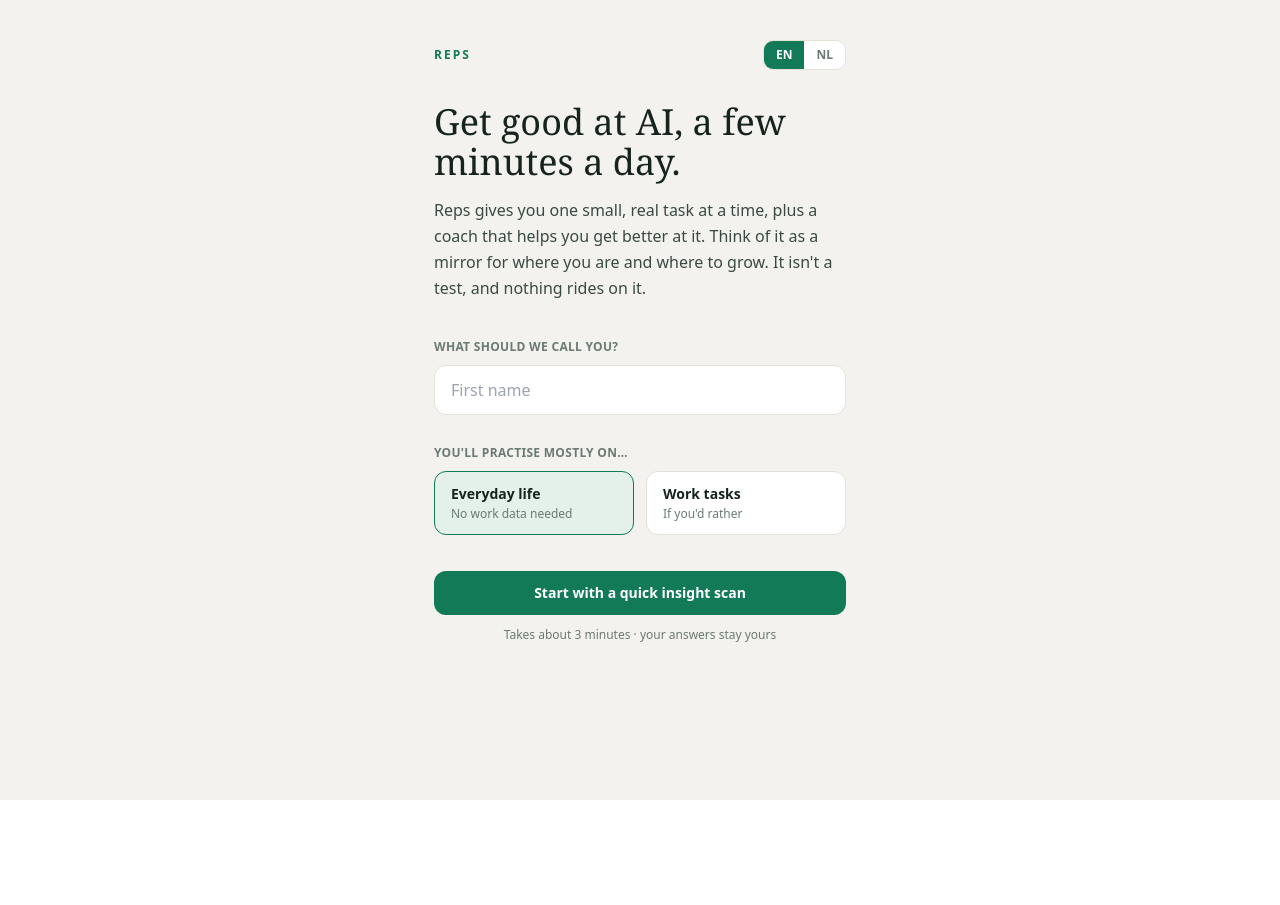
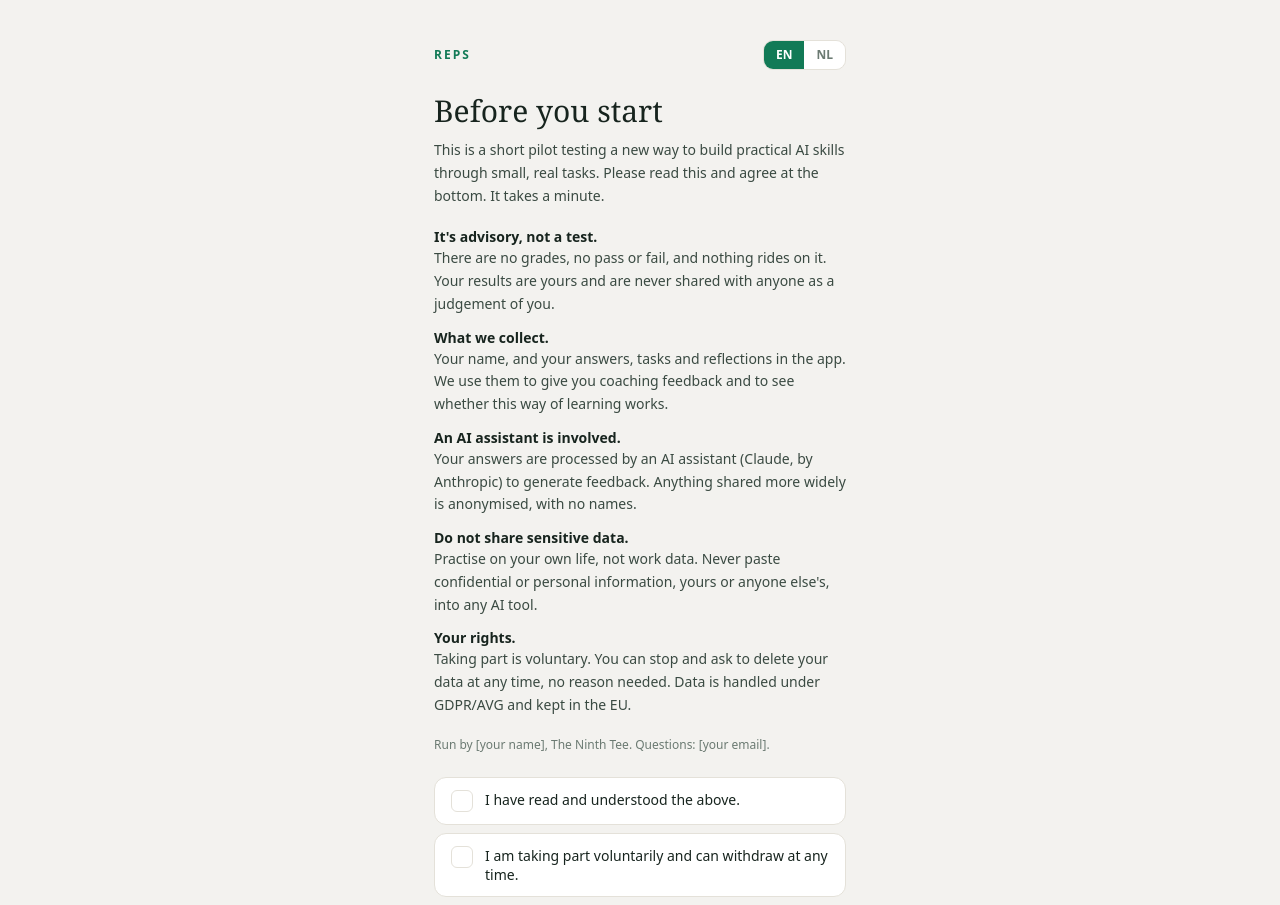
Before and after one commit to shaitanshaitan/brigvanti, a React (Vite) app: page / in a window 1280 px wide. Shown: the top 905 px of the page. Before the commit the page ends 800 px from the top, so only its background shows below. Built offline with nearby package versions, Linux system fonts and the light colour scheme.

Commit message:
Add files via upload

```diff
--- a/src/App.jsx
+++ b/src/App.jsx
@@ -236,9 +236,48 @@ const UI = {
   },
 };
 
+const CONSENT = {
+  en: {
+    title: "Before you start",
+    intro: "This is a short pilot testing a new way to build practical AI skills through small, real tasks. Please read this and agree at the bottom. It takes a minute.",
+    points: [
+      ["It's advisory, not a test.", "There are no grades, no pass or fail, and nothing rides on it. Your results are yours and are never shared with anyone as a judgement of you."],
+      ["What we collect.", "Your name, and your answers, tasks and reflections in the app. We use them to give you coaching feedback and to see whether this way of learning works."],
+      ["An AI assistant is involved.", "Your answers are processed by an AI assistant (Claude, by Anthropic) to generate feedback. Anything shared more widely is anonymised, with no names."],
+      ["Do not share sensitive data.", "Practise on your own life, not work data. Never paste confidential or personal information, yours or anyone else's, into any AI tool."],
+      ["Your rights.", "Taking part is voluntary. You can stop and ask to delete your data at any time, no reason needed. Data is handled under GDPR/AVG and kept in the EU."],
+    ],
+    contact: "Run by [your name], The Ninth Tee. Questions: [your email].",
+    checks: [
+      "I have read and understood the above.",
+      "I am taking part voluntarily and can withdraw at any time.",
+      "I agree to my responses being used and processed, including with an AI assistant, for this pilot.",
+    ],
+    agree: "Agree and continue",
+  },
+  nl: {
+    title: "Voordat je begint",
+    intro: "Dit is een korte proef die een nieuwe manier test om praktische AI-vaardigheden op te bouwen met kleine, echte taken. Lees dit even en ga onderaan akkoord. Het kost een minuut.",
+    points: [
+      ["Het is advies, geen test.", "Er zijn geen cijfers, geen goed of fout, en er hangt niets van af. Je resultaten zijn van jou en worden nooit met iemand gedeeld als een oordeel over jou."],
+      ["Wat we verzamelen.", "Je naam, en je antwoorden, taken en reflecties in de app. We gebruiken die om je feedback te geven en om te zien of deze manier van leren werkt."],
+      ["Er is een AI-assistent bij betrokken.", "Je antwoorden worden verwerkt door een AI-assistent (Claude, van Anthropic) om feedback te maken. Wat breder wordt gedeeld is geanonimiseerd, zonder namen."],
+      ["Deel geen gevoelige gegevens.", "Oefen op je eigen leven, niet op werkgegevens. Plak nooit vertrouwelijke of persoonlijke informatie, van jou of van iemand anders, in een AI-tool."],
+      ["Je rechten.", "Meedoen is vrijwillig. Je kunt op elk moment stoppen en vragen om je gegevens te verwijderen, zonder reden. Gegevens worden verwerkt volgens de AVG en binnen de EU bewaard."],
+    ],
+    contact: "Uitgevoerd door [jouw naam], The Ninth Tee. Vragen: [jouw e-mail].",
+    checks: [
+      "Ik heb het bovenstaande gelezen en begrepen.",
+      "Ik doe vrijwillig mee en kan op elk moment stoppen.",
+      "Ik ga ermee akkoord dat mijn antwoorden worden gebruikt en verwerkt, ook met een AI-assistent, voor deze proef.",
+    ],
+    agree: "Akkoord en verder",
+  },
+};
+
 /* --------------------------- persistence -------------------------- */
 const KEY = "reps_state_v2";
-const emptyState = (lang = "en") => ({ lang, profile: null, scan: null, loops: {}, reps: 0, streak: 0, lastDay: null, badges: [] });
+const emptyState = (lang = "en") => ({ lang, consent: null, profile: null, scan: null, loops: {}, reps: 0, streak: 0, lastDay: null, badges: [] });
 async function loadState() {
   try { const v = localStorage.getItem(KEY); return v ? JSON.parse(v) : emptyState(); }
   catch { return emptyState(); }
@@ -316,12 +355,12 @@ export default function App() {
 
   useEffect(() => { (async () => {
     const s = await loadState(); setS(s);
-    setView(!s.profile ? "onboard" : !s.scan ? "scan" : "home");
+    setView(!s.consent ? "consent" : !s.profile ? "onboard" : !s.scan ? "scan" : "home");
     setLoading(false);
   })(); }, []);
   const commit = (next) => { setS(next); saveState(next); };
   const setLang = (l) => commit({ ...S, lang: l });
-  const doReset = () => { const e = emptyState(lang); setS(e); saveState(e); setActiveLoop(null); setView("onboard"); };
+  const doReset = () => { const e = emptyState(lang); setS(e); saveState(e); setActiveLoop(null); setView("consent"); };
 
   if (loading) return (
     <div style={{ background: C.paper, minHeight: "100vh", fontFamily: SANS, color: C.sage }} className="flex items-center justify-center">{t.loading}</div>
@@ -329,6 +368,7 @@ export default function App() {
   return (
     <div style={{ background: C.paper, minHeight: "100vh", fontFamily: SANS, color: C.ink }}>
       <div className="mx-auto w-full" style={{ maxWidth: 460 }}>
+        {view === "consent" && <Consent lang={lang} setLang={setLang} onAgree={() => { commit({ ...S, consent: { agreed: true, at: Date.now(), version: 1 } }); setView("onboard"); }} />}
         {view === "onboard" && <Onboard t={t} lang={lang} setLang={setLang} onDone={(profile) => { commit({ ...S, profile }); setView("scan"); }} />}
         {view === "scan" && <Scan t={t} lang={lang} onDone={(scan) => { commit({ ...S, scan }); setView("insight"); }} />}
         {view === "insight" && <Insight t={t} lang={lang} S={S} onContinue={() => setView("home")} />}
@@ -340,6 +380,42 @@ export default function App() {
 }
 
 /* --------------------------- Onboarding --------------------------- */
+function Consent({ lang, setLang, onAgree }) {
+  const co = CONSENT[lang];
+  const [checks, setChecks] = useState([false, false, false]);
+  const allChecked = checks.every(Boolean);
+  return (
+    <div className="px-6 pt-10 pb-12">
+      <div className="flex items-center justify-between mb-6">
+        <div style={{ color: C.emerald, letterSpacing: 2 }} className="text-xs font-bold uppercase">Reps</div>
+        <LangToggle lang={lang} onChange={setLang} />
+      </div>
+      <h1 style={{ fontFamily: SERIF, color: C.ink, lineHeight: 1.1 }} className="text-3xl mb-3">{co.title}</h1>
+      <p style={{ color: C.inkSoft }} className="text-sm mb-5 leading-relaxed">{co.intro}</p>
+      <div className="space-y-3 mb-5">
+        {co.points.map((p, i) => (
+          <div key={i}>
+            <div style={{ color: C.ink }} className="text-sm font-semibold">{p[0]}</div>
+            <div style={{ color: C.inkSoft }} className="text-sm leading-relaxed">{p[1]}</div>
+          </div>
+        ))}
+      </div>
+      <p style={{ color: C.sage }} className="text-xs mb-6">{co.contact}</p>
+      <div className="space-y-2 mb-6">
+        {co.checks.map((c, i) => (
+          <button key={i} onClick={() => setChecks(checks.map((v, idx) => (idx === i ? !v : v)))}
+            className="w-full flex items-start gap-3 text-left px-4 py-3 active:scale-[.995]"
+            style={{ borderRadius: 12, background: checks[i] ? C.emeraldSoft : C.white, border: `1.5px solid ${checks[i] ? C.emerald : C.line}` }}>
+            <div style={{ width: 22, height: 22, borderRadius: 6, flexShrink: 0, background: checks[i] ? C.emerald : C.white, border: `1.5px solid ${checks[i] ? C.emerald : C.line}`, color: C.white }} className="flex items-center justify-center text-xs">{checks[i] ? "✓" : ""}</div>
+            <span style={{ color: C.ink }} className="text-sm leading-snug">{c}</span>
+          </button>
+        ))}
+      </div>
+      <Btn full disabled={!allChecked} onClick={onAgree}>{co.agree}</Btn>
+    </div>
+  );
+}
+
 function Onboard({ t, lang, setLang, onDone }) {
   const [name, setName] = useState("");
   const [ctx, setCtx] = useState("personal");
```
